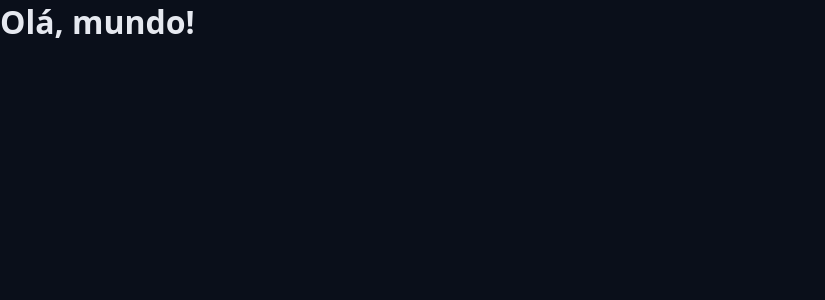
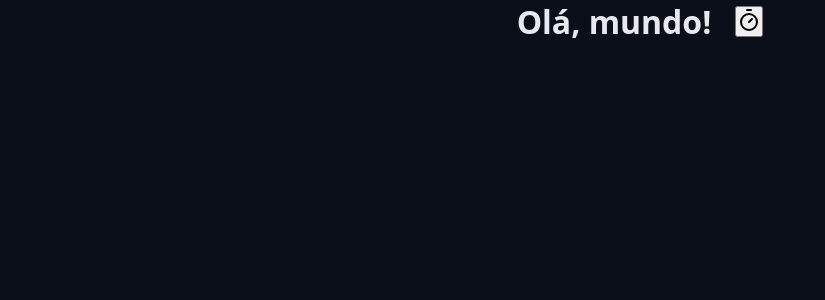
Before and after one commit to gabrafo/death-to-cronos, a React (Vite) app: page / in a window 1280 px wide. Shown: the top 300 px of the page, without its empty margins (0-825 px from the left). Built offline with nearby package versions, Linux system fonts and the light colour scheme.

Commit message:
feat: add lucide-react dependency and update Heading component to accept React nodes

```diff
--- a/package.json
+++ b/package.json
@@ -10,6 +10,7 @@
     "preview": "vite preview"
   },
   "dependencies": {
+    "lucide-react": "^0.554.0",
     "react": "^19.2.0",
     "react-dom": "^19.2.0"
   },
--- a/src/components/Heading.module.css
+++ b/src/components/Heading.module.css
@@ -2,6 +2,9 @@
 Uses hashes to identify uniquely different classes/IDs
 */
 
-.god {
-    color: red;
+.heading {
+    display: flex;
+    align-items: center;
+    justify-content: center;
+    gap: 2.4rem;
 }
--- a/src/components/Heading.tsx
+++ b/src/components/Heading.tsx
@@ -1,7 +1,7 @@
 import styles from "./Heading.module.css"
 
 interface HeadingProps {
-    children: string;
+    children: React.ReactNode;
 }
 
 export function Heading(props: HeadingProps) {
--- a/src/pages/App.tsx
+++ b/src/pages/App.tsx
@@ -2,11 +2,17 @@
 import "../styles/global.css"
 
 import { Heading } from "../components/Heading"
+import { TimerIcon } from "lucide-react";
 
 function App() {
   return (
     <>
-      <Heading>Olá, mundo!</Heading>
+      <Heading>
+        Olá, mundo!
+        <button>
+          <TimerIcon />
+        </button>
+      </Heading>
     </>
   );
 }
```
Also changed, not shown: 1 other file (tests, documents, lock files or other folders).
